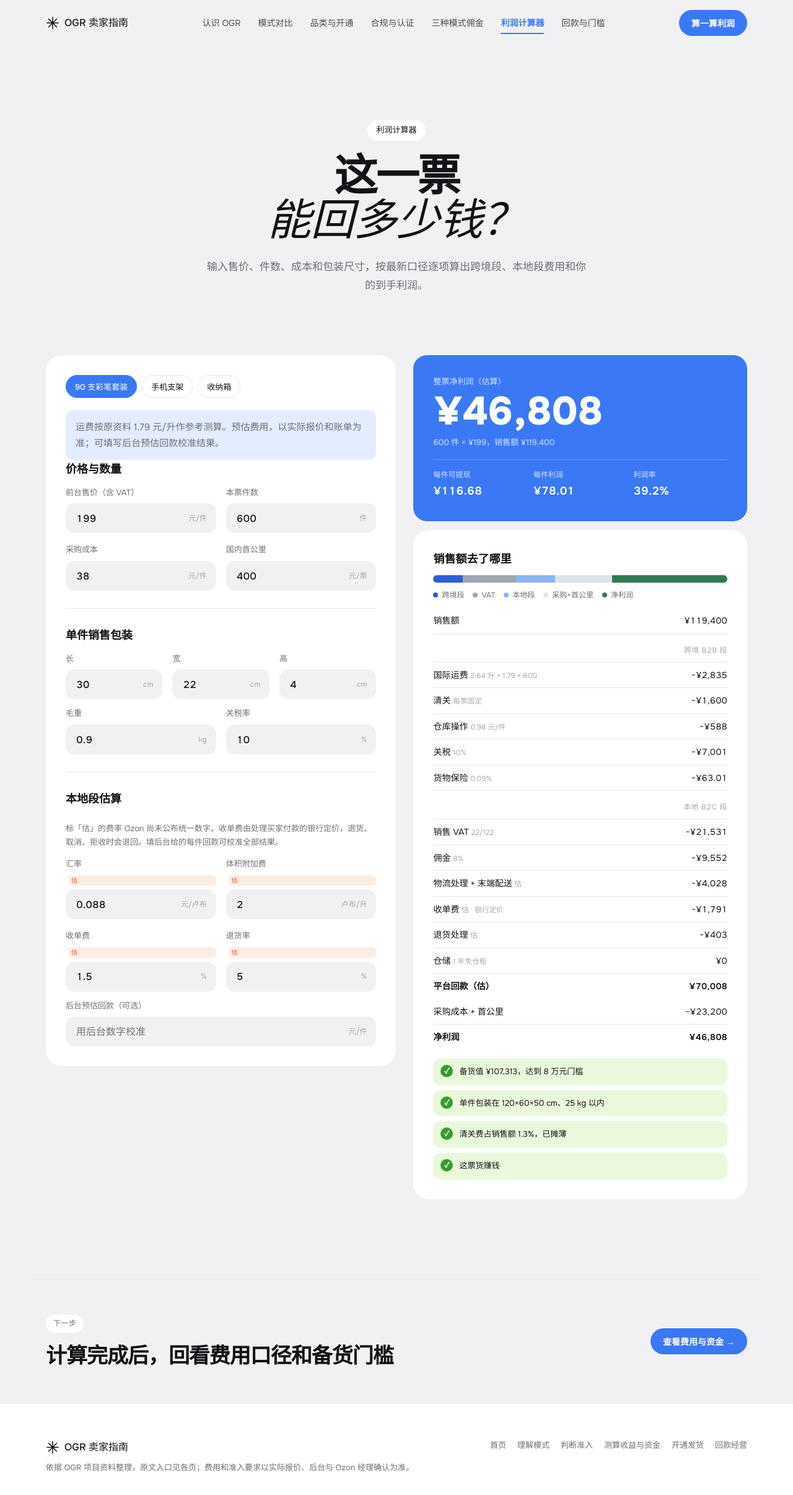
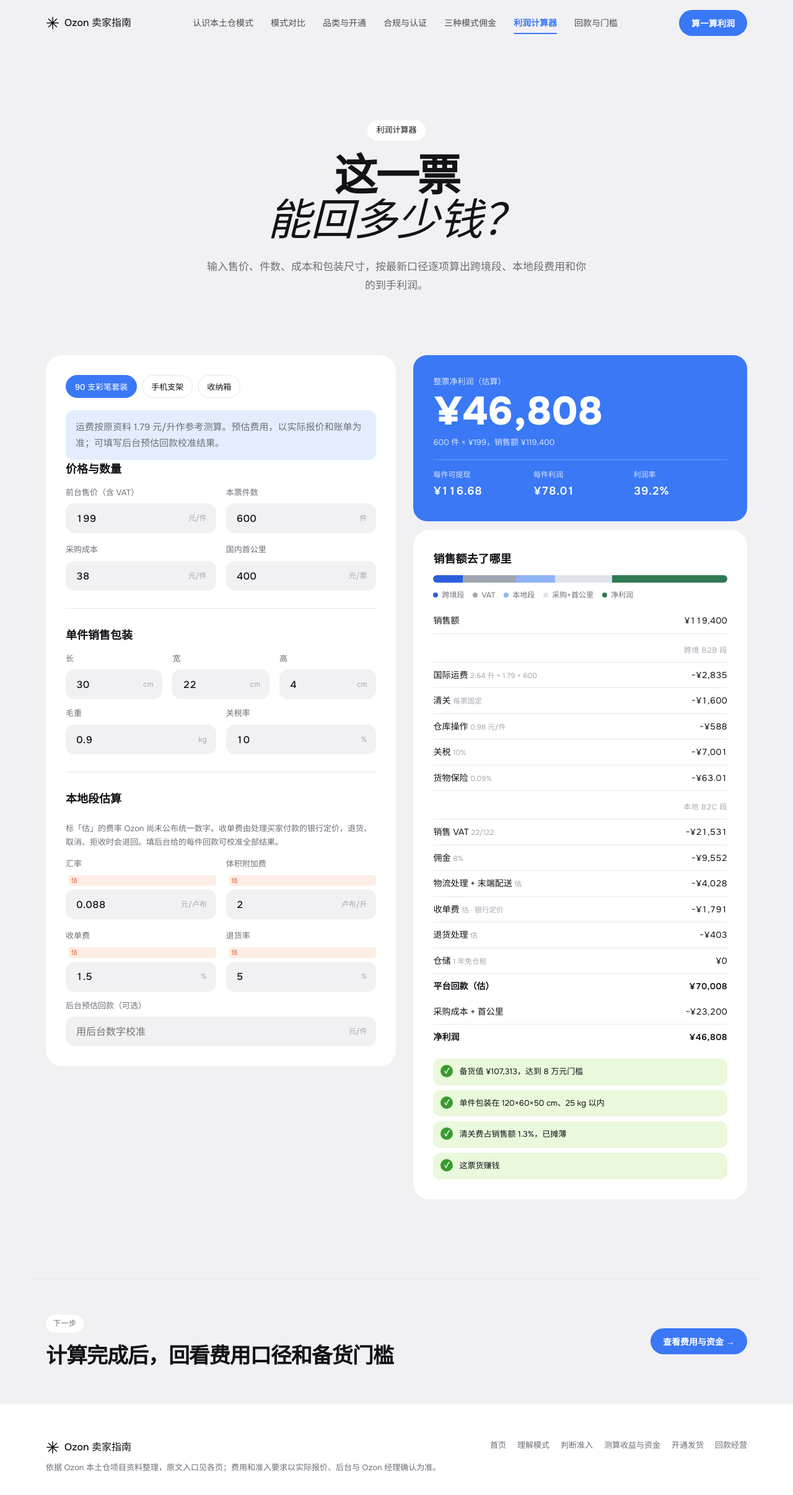
Before and after one commit to zoe88dackel-rgb/OGR, a plain HTML site: page calculator.html in a window 1280 px wide. Shown: the whole page at 62% size. Drawn offline with Linux system fonts and the light colour scheme.

Commit message:
docs: standardize seller guide naming

```diff
--- a/calculator.html
+++ b/calculator.html
@@ -1,14 +1,14 @@
 <!DOCTYPE html>
 
 <html lang="zh-CN"><meta charset="utf-8"/><meta content="width=device-width,initial-scale=1,viewport-fit=cover" name="viewport"/>
-<style>@view-transition{navigation:auto}</style><title>OGR 利润计算器</title>
+<style>@view-transition{navigation:auto}</style><title>Ozon 本土仓模式 利润计算器</title>
 <meta content="cover" name="claude:viewport-fit-sides"/>
 <link href="https://fonts.googleapis.com" rel="preconnect"/>
 <link href="https://fonts.googleapis.com/css2?family=Instrument+Serif:ital@0;1&amp;family=Onest:wght@400;500;600;800&amp;family=Noto+Sans+SC:wght@400;500;700&amp;family=Noto+Serif+SC:wght@400;500&amp;display=swap" rel="stylesheet"/>
 <link href="style.css?v=review-3" rel="stylesheet"/>
 <link href="progressive.css?v=review-3" rel="stylesheet"/><link href="review.css?v=review-3" rel="stylesheet"/><link href="polish.css?v=review-3" rel="stylesheet"/>
-<header class="site"><div class="in"><a class="brand" href="index.html?v=review-3"><svg fill="none" stroke="currentColor" stroke-linecap="round" stroke-width="1.6" viewbox="0 0 24 24"><path d="M12 2v20M2 12h20M4.9 4.9l14.2 14.2M19.1 4.9 4.9 19.1"></path></svg>OGR 卖家指南</a><nav class="menu"><a href="model.html?v=review-3">认识 OGR</a><a href="compare.html?v=review-3">模式对比</a><a href="categories.html?v=review-3">品类与开通</a><a href="compliance.html?v=review-3">合规与认证</a><a href="commission.html?v=review-3">三种模式佣金</a><a aria-current="page" href="calculator.html?v=review-3">利润计算器</a><a href="payout.html?v=review-3">回款与门槛</a></nav><a class="btn" href="calculator.html?v=review-3#calculator-part-1">算一算利润</a><button aria-controls="site-navigation" aria-expanded="false" aria-label="打开或收起网站菜单" class="site-menu-toggle" type="button"><svg aria-hidden="true" fill="none" stroke="currentColor" stroke-linecap="round" stroke-width="1.7" viewbox="0 0 24 24"><path d="M4 6h16M4 12h16M4 18h16"></path></svg><span>菜单</span></button></div>
-<div aria-label="网站导航" class="in mnav" hidden="" id="site-navigation" role="navigation"><a href="model.html?v=review-3">认识 OGR</a><a href="compare.html?v=review-3">模式对比</a><a href="categories.html?v=review-3">品类与开通</a><a href="compliance.html?v=review-3">合规与认证</a><a href="commission.html?v=review-3">三种模式佣金</a><a aria-current="page" href="calculator.html?v=review-3">利润计算器</a><a href="payout.html?v=review-3">回款与门槛</a></div></header>
+<header class="site"><div class="in"><a class="brand" href="index.html?v=review-3"><svg fill="none" stroke="currentColor" stroke-linecap="round" stroke-width="1.6" viewbox="0 0 24 24"><path d="M12 2v20M2 12h20M4.9 4.9l14.2 14.2M19.1 4.9 4.9 19.1"></path></svg>Ozon 卖家指南</a><nav class="menu"><a href="model.html?v=review-3">认识本土仓模式</a><a href="compare.html?v=review-3">模式对比</a><a href="categories.html?v=review-3">品类与开通</a><a href="compliance.html?v=review-3">合规与认证</a><a href="commission.html?v=review-3">三种模式佣金</a><a aria-current="page" href="calculator.html?v=review-3">利润计算器</a><a href="payout.html?v=review-3">回款与门槛</a></nav><a class="btn" href="calculator.html?v=review-3#calculator-part-1">算一算利润</a><button aria-controls="site-navigation" aria-expanded="false" aria-label="打开或收起网站菜单" class="site-menu-toggle" type="button"><svg aria-hidden="true" fill="none" stroke="currentColor" stroke-linecap="round" stroke-width="1.7" viewbox="0 0 24 24"><path d="M4 6h16M4 12h16M4 18h16"></path></svg><span>菜单</span></button></div>
+<div aria-label="网站导航" class="in mnav" hidden="" id="site-navigation" role="navigation"><a href="model.html?v=review-3">认识本土仓模式</a><a href="compare.html?v=review-3">模式对比</a><a href="categories.html?v=review-3">品类与开通</a><a href="compliance.html?v=review-3">合规与认证</a><a href="commission.html?v=review-3">三种模式佣金</a><a aria-current="page" href="calculator.html?v=review-3">利润计算器</a><a href="payout.html?v=review-3">回款与门槛</a></div></header>
 <main class="guide-readable"><div class="phead"><div class="arc" style="position:absolute;left:50%;transform:translateX(-50%);width:min(900px,140vw);aspect-ratio:2/1;border-radius:50% 50% 0 0/100% 100% 0 0;background:linear-gradient(180deg,var(--sky),rgba(232,239,253,0) 80%)"></div><div class="in"><div class="badge" style="position:relative;background:#fff">利润计算器</div><h1 class="serif">这一票<em>能回多少钱？</em></h1><p>输入售价、件数、成本和包装尺寸，按最新口径逐项算出跨境段、本地段费用和你的到手利润。</p></div></div><section id="calculator-part-1" style="padding-top:20px"><div class="in"><div class="calc">
 <div class="card form">
 <div aria-label="示例商品" class="presets" role="group"><button aria-pressed="true" class="pre" data-p="pen">90 支彩笔套装</button><button class="pre" data-p="stand">手机支架</button><button class="pre" data-p="box">收纳箱</button></div><p class="estimate-note">运费按原资料 1.79 元/升作参考测算。预估费用，以实际报价和账单为准；可填写后台预估回款校准结果。</p>
@@ -52,7 +52,7 @@ document.querySelectorAll(".pre").forEach(b=>b.addEventListener("click",()=>load
 document.querySelectorAll(".form input").forEach(i=>i.addEventListener("input",run));
 load("pen");
 </script><div class="in next"><div><div class="eyebrow">下一步</div><div class="h2">计算完成后，回看费用口径和备货门槛</div></div><a class="btn" href="finance.html?v=review-3">查看费用与资金 →</a></div></main>
-<footer><div class="in"><div><a class="brand" href="index.html?v=review-3"><svg fill="none" stroke="currentColor" stroke-linecap="round" stroke-width="1.6" viewbox="0 0 24 24"><path d="M12 2v20M2 12h20M4.9 4.9l14.2 14.2M19.1 4.9 4.9 19.1"></path></svg>OGR 卖家指南</a><p style="margin:8px 0 0">依据 OGR 项目资料整理，原文入口见各页；费用和准入要求以实际报价、后台与 Ozon 经理确认为准。</p></div><nav><a href="index.html?v=review-3">首页</a><a href="model.html?v=review-3">理解模式</a><a href="categories.html?v=review-3">判断准入</a><a href="commission.html?v=review-3">测算收益与资金</a><a href="shipping.html?v=review-3">开通发货</a><a href="payout.html?v=review-3">回款经营</a></nav></div></footer>
+<footer><div class="in"><div><a class="brand" href="index.html?v=review-3"><svg fill="none" stroke="currentColor" stroke-linecap="round" stroke-width="1.6" viewbox="0 0 24 24"><path d="M12 2v20M2 12h20M4.9 4.9l14.2 14.2M19.1 4.9 4.9 19.1"></path></svg>Ozon 卖家指南</a><p style="margin:8px 0 0">依据 Ozon 本土仓项目资料整理，原文入口见各页；费用和准入要求以实际报价、后台与 Ozon 经理确认为准。</p></div><nav><a href="index.html?v=review-3">首页</a><a href="model.html?v=review-3">理解模式</a><a href="categories.html?v=review-3">判断准入</a><a href="commission.html?v=review-3">测算收益与资金</a><a href="shipping.html?v=review-3">开通发货</a><a href="payout.html?v=review-3">回款经营</a></nav></div></footer>
 <script defer="" src="chapter-links.js?v=review-3"></script><script defer="" src="motion.js?v=review-3"></script>
 <script defer="" src="scroll.js?v=review-3"></script>
 <script defer="" src="progressive.js?v=review-3"></script>
```
